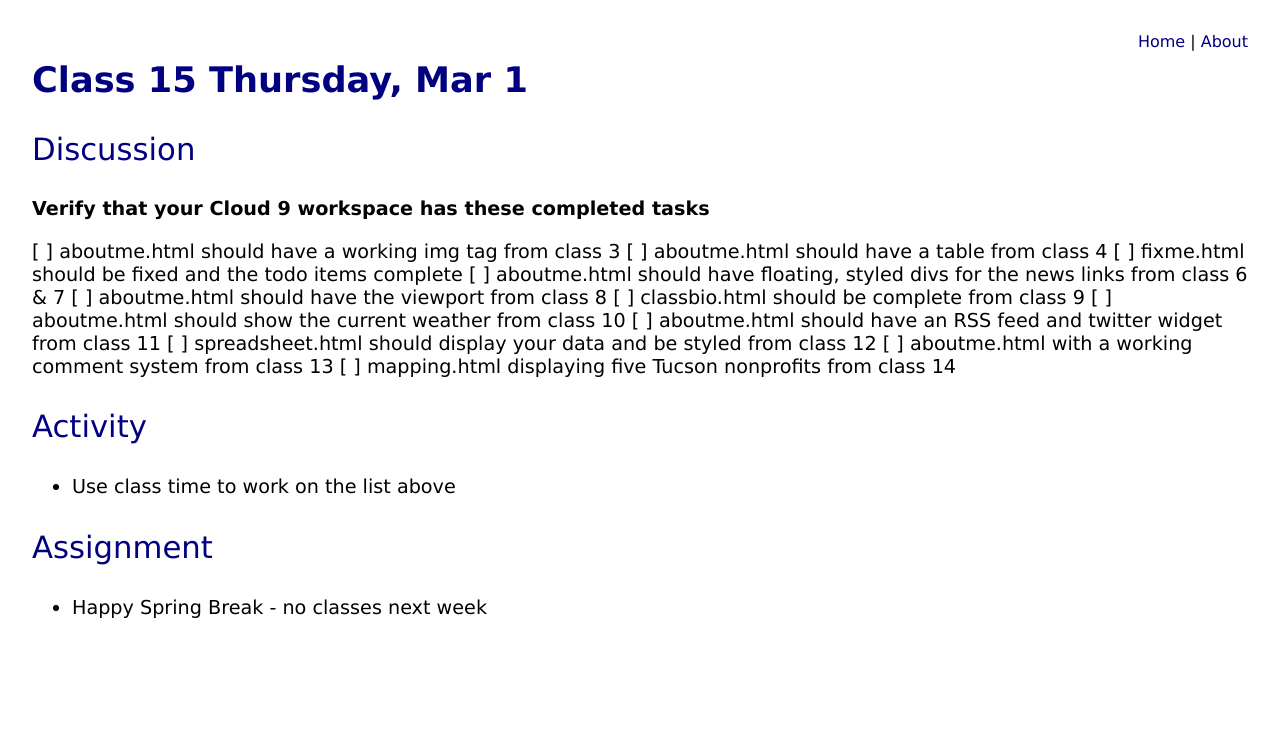
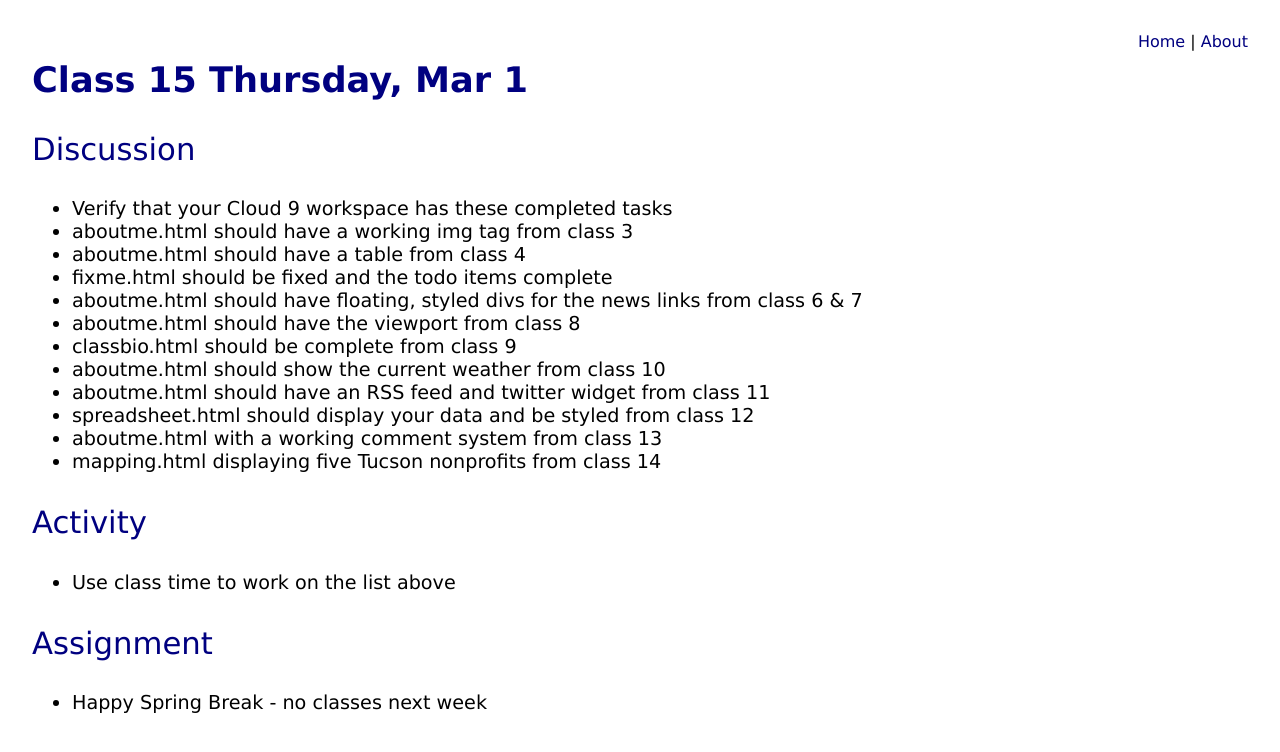
Before and after one commit to UAAppClass/uaappclass.github.io, a Jekyll site: the page built from _posts/2016-1-1-Class-15.md, in a window 1280 px wide. Shown: the top 752 px of the page. Built offline with Jekyll 4.4.1, drawn with Linux system fonts in a browser that asks for light colours.

Commit message:
No check boxes

```diff
--- a/_posts/2016-1-1-Class-15.md
+++ b/_posts/2016-1-1-Class-15.md
@@ -5,19 +5,18 @@
 
 ### Discussion
 
-**Verify that your Cloud 9 workspace has these completed tasks**
-
-[ ] aboutme.html should have a working img tag from class 3
-[ ] aboutme.html should have a table from class 4
-[ ] fixme.html should be fixed and the todo items complete
-[ ] aboutme.html should have floating, styled divs for the news links from class 6 & 7
-[ ] aboutme.html should have the viewport from class 8
-[ ] classbio.html should be complete from class 9
-[ ] aboutme.html should show the current weather from class 10
-[ ] aboutme.html should have an RSS feed and twitter widget from class 11
-[ ] spreadsheet.html should display your data and be styled from class 12
-[ ] aboutme.html with a working comment system from class 13
-[ ] mapping.html displaying five Tucson nonprofits from class 14
+* Verify that your Cloud 9 workspace has these completed tasks
+ * aboutme.html should have a working img tag from class 3
+ * aboutme.html should have a table from class 4
+ * fixme.html should be fixed and the todo items complete
+ * aboutme.html should have floating, styled divs for the news links from class 6 & 7
+ * aboutme.html should have the viewport from class 8
+ * classbio.html should be complete from class 9
+ * aboutme.html should show the current weather from class 10
+ * aboutme.html should have an RSS feed and twitter widget from class 11
+ * spreadsheet.html should display your data and be styled from class 12
+ * aboutme.html with a working comment system from class 13
+ * mapping.html displaying five Tucson nonprofits from class 14
 
 ### Activity
 
```
